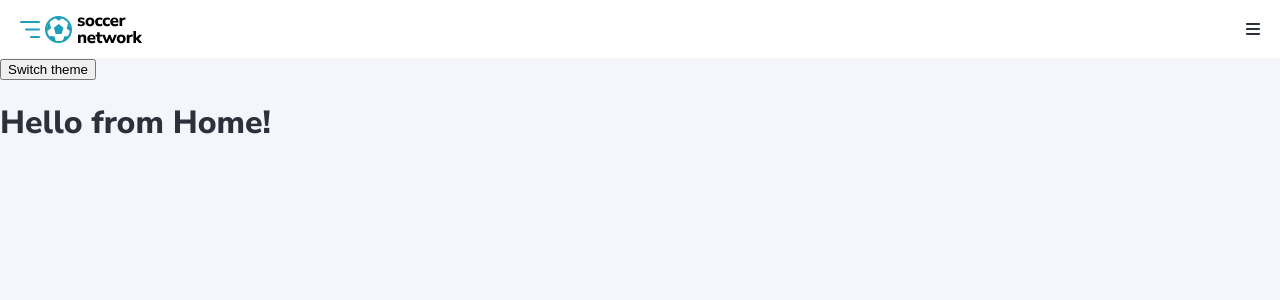
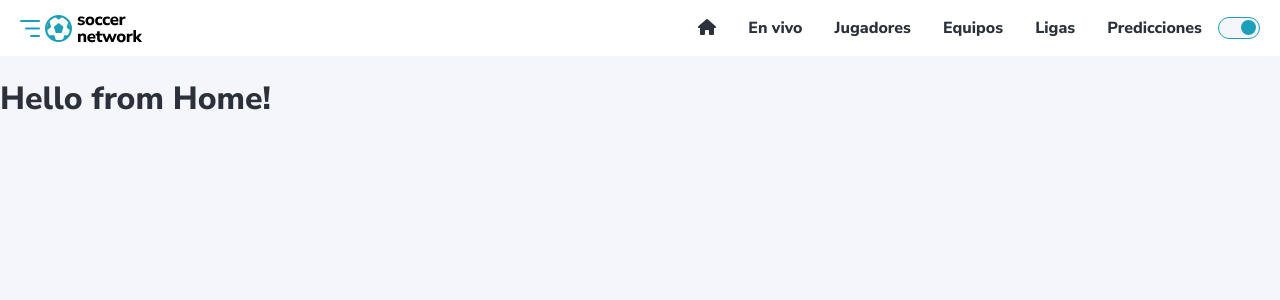
Before and after one commit to jhreyess/soccernet, a React (Create React App) app: page / in a window 1280 px wide. Shown: the top 300 px of the page. Built offline with nearby package versions, Linux system fonts and the light colour scheme.

Commit message:
Add responsive header

```diff
--- a/src/components/App.js
+++ b/src/components/App.js
@@ -1,24 +1,22 @@
-import { useState } from "react";
 import { Outlet } from 'react-router-dom';
 
-import { ThemeProvider } from "styled-components";
-import { lightTheme, darkTheme } from "./styles/Themes";
+import { LightModeProvider, ThemeProvider } from "./theme/ThemeProvider"
+import { GlobalStyles } from "./theme/GlobalStyles";
 
 import Header from "./Header";
-import { GlobalStyles } from "./styles/GlobalStyles";
+
+import { library } from "@fortawesome/fontawesome-svg-core";
+import { faHouse, faList, faMagnifyingGlass, faStopwatch } from "@fortawesome/free-solid-svg-icons"
+library.add(faHouse, faList, faMagnifyingGlass, faStopwatch);
 
 export default function App(){
-    const [theme, setTheme] = useState('light');
-    const themeToggler = () => {
-        setTheme(theme => theme === 'light' ? 'dark' : 'light');
-    }
-
     return (
-        <ThemeProvider theme={theme === 'light' ? lightTheme : darkTheme}>
-            <GlobalStyles />
-            <Header />
-            <button onClick={themeToggler}>Switch theme</button>
-            <Outlet />
-        </ThemeProvider>
+        <LightModeProvider>
+            <ThemeProvider>
+                <GlobalStyles />
+                <Header />
+                <Outlet />
+            </ThemeProvider>
+        </LightModeProvider>
     )
 }
--- a/src/components/Header.js
+++ b/src/components/Header.js
@@ -1,27 +1,120 @@
-import styled, { useTheme } from "styled-components";
-import { library } from "@fortawesome/fontawesome-svg-core";
-import { faBars } from "@fortawesome/free-solid-svg-icons"
-import { FontAwesomeIcon } from "@fortawesome/react-fontawesome"
+import { useState, useEffect } from "react";
+import styled, { css, useTheme } from "styled-components";
 
+import NavMenu from "./NavMenu";
+
+import { useToggleLightMode } from "./theme/ThemeProvider";
 import Logo from "../assets/Logo.svg";
 import LogoDark from "../assets/LogoDark.svg";
-
-library.add(faBars)
 
 const Wrapper = styled.header`
     display: flex;
     justify-content: space-between;
     align-items: center;
-    padding: 0.75em 1.25em;
-    background-color: ${props => props.background};
+    padding: 0 1.25em;
+    background-color: ${props => props.theme.light ? "#FFFFFF" : "#000000" };
+    height: 3.5em;
 `
 
-export default function Header(){
+const Branding = styled.img`
+    padding: 0.75em 0;
+`
+
+const MenuToggle = styled.div`
+    display: inline-block;
+    > div > span {
+        display: block;
+        width: 25px;
+        height: 6px;
+        border-bottom: 2px solid ${props => props.theme.textPrimary};
+    }
+    > div {
+        display: inline-block;
+        padding: 0.5em;
+    }
+`;
+
+const ThemeToggler = styled.div`
+    position: relative;
+    width: 40px;
+    height: 20px;
+    background: ${props => props.theme.background};
+    border-radius: 20px;
+    border: 1px solid ${props => props.theme.cardBorder};
+    cursor: pointer;
+    transition: all 200ms ease;
+    ::after {
+        position: absolute;
+        transition: all 200ms ease;
+        content: "";
+        top: 2px;
+        left: 2px;
+        background: ${props => props.theme.cardBorder};
+        width: 15px;
+        height: 15px;
+        border-radius: 100px;
+    }
+    ${({ theme, isOn }) =>
+        isOn && css`
+        border-color: ${theme.primary};
+        ::after {
+            left: 22px;
+            background: ${theme.primary};
+        }
+    `}
+`;
+
+
+const HamburgerMenu = styled.div`
+    > input {
+        display: none;
+    }
+`;
+
+const Navbar = styled.div`
+    display: flex;
+    align-items: center;
+`
+
+export default function Header() {
+    const { isLightMode, toggleLightMode } = useToggleLightMode()
+    const [ isMenuOpen, openMenu ] = useState(false);
     const theme = useTheme();
+
+    const [width, setWidth] = useState(window.innerWidth);
+    function handleWindowSizeChange() {
+        setWidth(window.innerWidth);
+    }
+
+    useEffect(() => {
+        window.addEventListener('resize', handleWindowSizeChange);
+        return () => {
+            window.removeEventListener('resize', handleWindowSizeChange);
+        }
+    }, []);
+
+    const isMobile = width <= 768;
+
+    const Menu =  (
+        <HamburgerMenu>
+            <MenuToggle>
+                <div onClick={() => {openMenu(prev => !prev)}}>
+                    <span></span>
+                    <span></span>
+                    <span></span>
+                </div>
+            </MenuToggle>
+        </HamburgerMenu>
+    );
+
     return (
-        <Wrapper background={theme.light ? "#FFFFFF" : "#000000"} >
-            <img src={theme.light ? Logo : LogoDark} alt="logo"></img>
-            <FontAwesomeIcon icon="bars" />
+        <Wrapper>
+            <Branding src={theme.light ? Logo : LogoDark} alt="logo" />
+            <Navbar>
+                <NavMenu isMobile={isMobile} isOpen={isMenuOpen} />
+                <ThemeToggler isOn={isLightMode} type="button" onClick={toggleLightMode} />
+                { isMobile && Menu }
+            </Navbar>
         </Wrapper>
     );
 }
--- /dev/null
+++ b/src/components/NavMenu.js
@@ -0,0 +1,59 @@
+import { NavLink } from "react-router-dom";
+import styled, { css } from "styled-components";
+import { FontAwesomeIcon } from "@fortawesome/react-fontawesome"
+
+const Nav = styled.nav`
+    transition: all 0.3s ease-in;
+    ${({mobile}) =>
+        mobile && css`
+            position: absolute;
+            top: 3.5em;
+            left: 0;
+            width: 100%;
+            background-color: ${props => props.theme.light ? "#FFFFFF" : "#000000" };
+            height: ${props => props.open ? "calc(100vh - 3.5em)" : "0px" };
+            overflow-y: auto;
+        `
+    }
+    > ul {
+        margin: 0;
+        padding: 0;
+        list-style: none;
+    }
+    > ul li {
+        display: ${props => props.mobile ? "block" : "inline-block" };
+        margin: 0 1em;
+        vertical-align: middle
+        &:first-child {
+            margin-left: 0;
+        }
+        ${({mobile}) =>
+            mobile && css`
+            margin: 0;
+            padding: 1em 2em;
+        `}
+    }
+    > ul li a {
+        text-decoration: none;
+        font-weight: 700;
+        color: inherit;
+    }
+`;
+
+export default function Navmenu({isMobile, isOpen}) {
+    return (
+        <Nav mobile={isMobile} open={isOpen}>
+            <ul>
+                {isMobile
+                    ? <li><NavLink to="/">Inicio</NavLink></li>
+                    : <li><NavLink to="/"><FontAwesomeIcon icon="house" /></NavLink></li>
+                }
+                <li><NavLink to="live">En vivo</NavLink></li>
+                <li><NavLink to="players">Jugadores</NavLink></li>
+                <li><NavLink to="teams">Equipos</NavLink></li>
+                <li><NavLink to="leagues">Ligas</NavLink></li>
+                <li><NavLink to="bets">Predicciones</NavLink></li>
+            </ul>
+        </Nav>
+    );
+}
--- /dev/null
+++ b/src/components/theme/ThemeProvider.js
@@ -0,0 +1,31 @@
+import React, { useContext, useState } from "react";
+import { ThemeProvider as SCThemeProvider } from "styled-components";
+import { lightTheme, darkTheme } from "./Themes";
+
+const LightModeContext = React.createContext({
+    isLightMode: true,
+    toggleLightMode: () => {}
+});
+
+const LightModeProvider = ({children}) => {
+    const [isLightMode, setLightMode] = useState(true);
+    const toggleLightMode = () => setLightMode(prev => !prev);
+    return (
+        <LightModeContext.Provider value={{isLightMode, toggleLightMode}}>
+            {children}
+        </LightModeContext.Provider>
+    )
+}
+
+const ThemeProvider = ({children}) => {
+    const { isLightMode } = useToggleLightMode();
+    return (
+        <SCThemeProvider theme={isLightMode ? lightTheme : darkTheme}>
+            {children}
+        </SCThemeProvider>
+    )
+}
+
+const useToggleLightMode = () => useContext(LightModeContext);
+
+export { ThemeProvider, useToggleLightMode, LightModeProvider };
```
Also changed, not shown: src/components/theme/GlobalStyles.js (renamed from src/components/styles/GlobalStyles.js), src/components/theme/Themes.js (renamed from src/components/styles/Themes.js).
